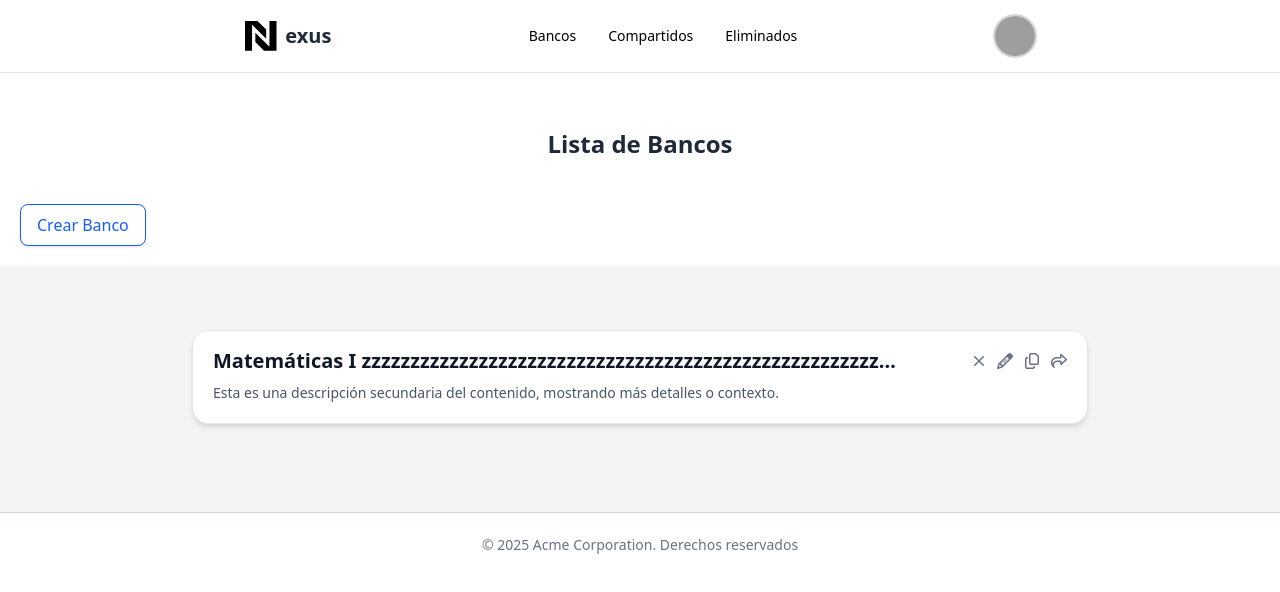
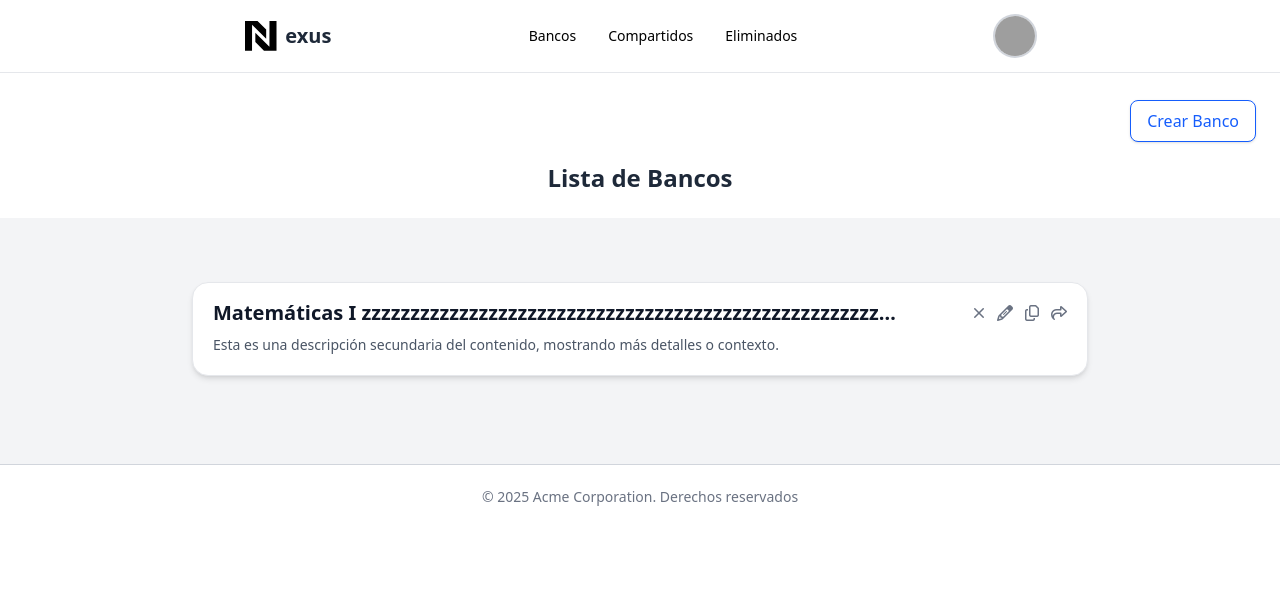
Before and after one commit to CarlosAdrian36/BancoReactivos, a Vue app: page /banco in a window 1280 px wide. Shown: the top 592 px of the page. Built offline with nearby package versions, Linux system fonts and the light colour scheme; grey boxes are pictures that could not be loaded.

Commit message:
cambio de lado de boton

```diff
--- a/src/bancoReactivos/pages/BancoPage.vue
+++ b/src/bancoReactivos/pages/BancoPage.vue
@@ -11,11 +11,8 @@ function volverALaLista() {
 </script>
 
 <template>
-  <div class="pt-32 max-w-4xl mx-auto">
-    <h1 class="text-2xl font-bold text-center text-gray-800 mb-6">Lista de Bancos</h1>
-  </div>
-
-  <div class="p-5">
+  <div class="pt-19"></div>
+  <div class="flex justify-end pr-6 pt-6">
     <router-link
       v-if="$route.name != 'crear'"
       to="/banco/crear"
@@ -30,6 +27,10 @@ function volverALaLista() {
     >
       ← Volver a la lista
     </button>
+  </div>
+
+  <div class="pt-5 max-w-4xl mx-auto">
+    <h1 class="text-2xl font-bold text-center text-gray-800 mb-6">Lista de Bancos</h1>
   </div>
 
   <RouterView v-slot="{ Component }">
--- a/src/router/index.ts
+++ b/src/router/index.ts
@@ -40,7 +40,7 @@ const router = createRouter({
             },
             {
               path: '',
-              name: 'default',
+              name: 'defaultcompartido',
               redirect: '/compartidos/compartido', // Opción por defecto
             },
           ],
```
